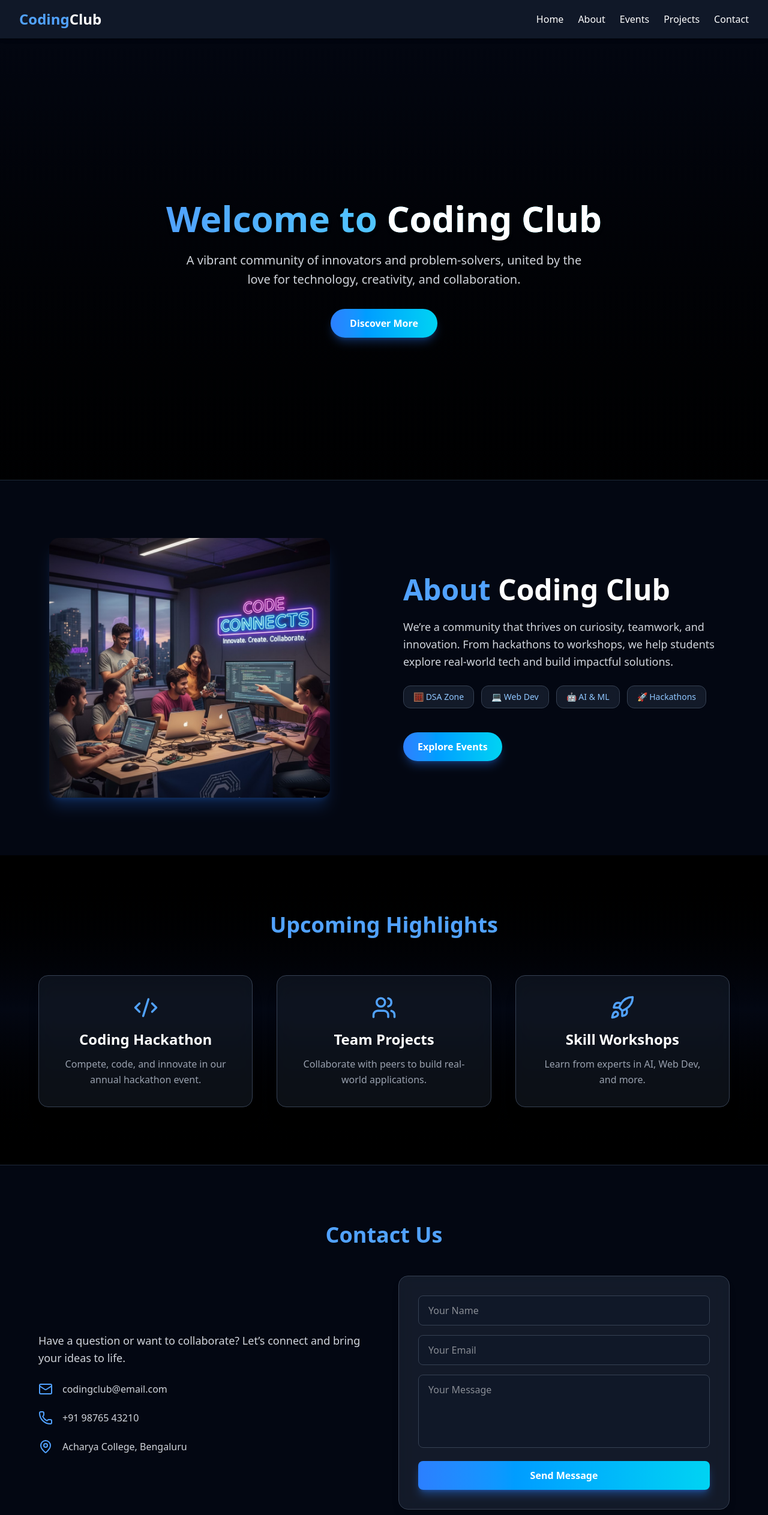
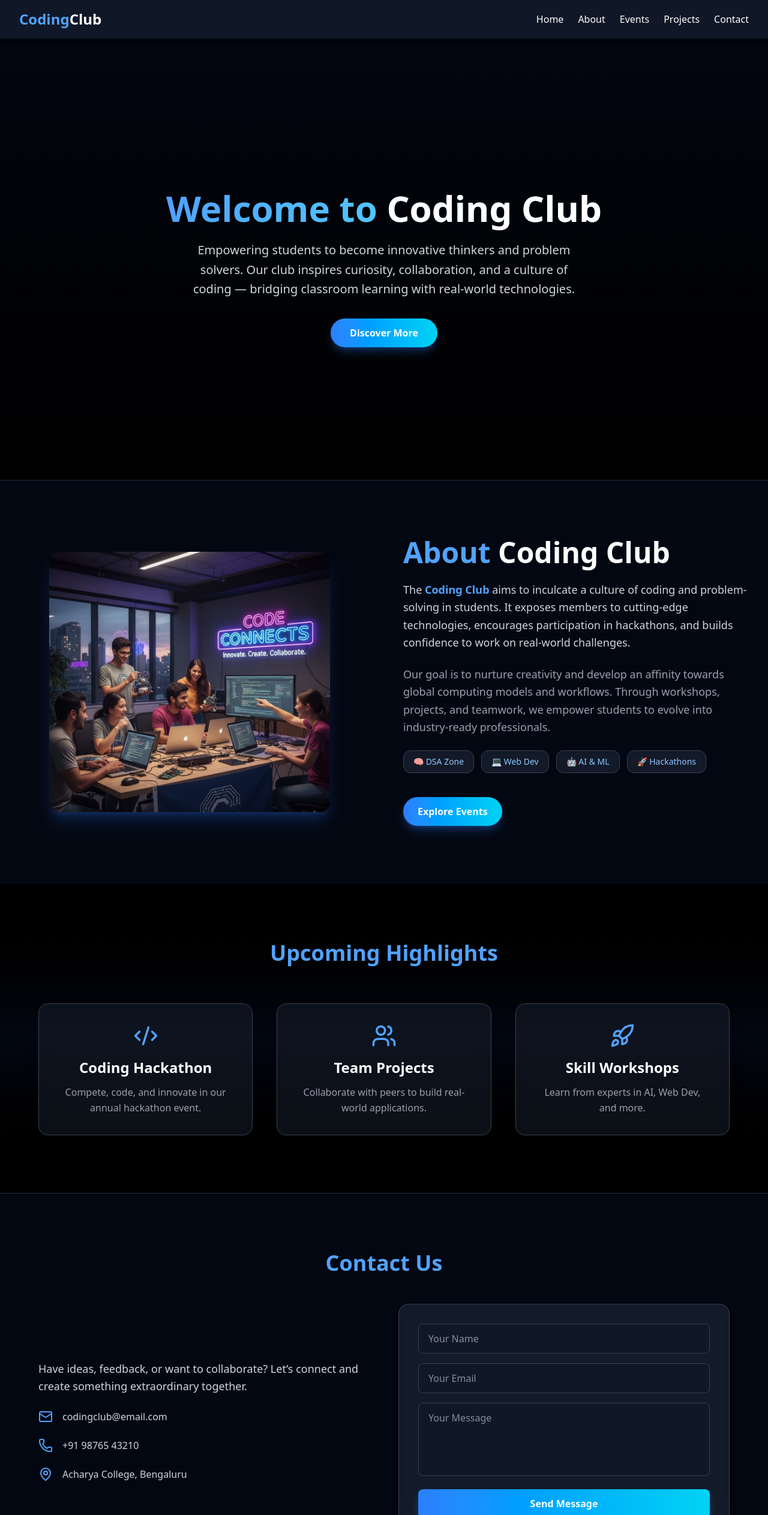
Before and after one commit to maheshkhatri2058/CodingClub, a React (Vite) app in the folder FrontEnd/: page / in a window 1280 px wide. Shown: the top 2526 px of the page at 60% size. Built offline with nearby package versions, Linux system fonts and the light colour scheme.

Commit message:
new files updated

```diff
--- a/FrontEnd/index.html
+++ b/FrontEnd/index.html
@@ -5,6 +5,8 @@
     <link rel="icon" type="image/svg+xml" href="/vite.svg" />
     <meta name="viewport" content="width=device-width, initial-scale=1.0" />
     <title>codingclub</title>
+    <script src="https://cdn.botpress.cloud/webchat/v3.3/inject.js" defer></script>
+    <script src="https://files.bpcontent.cloud/2025/11/05/16/20251105165934-PFLQV9JG.js" defer></script>
   </head>
   <body>
     <div id="root"></div>
--- a/FrontEnd/src/App.jsx
+++ b/FrontEnd/src/App.jsx
@@ -2,12 +2,14 @@ import React from 'react'
 import Navbar from './Components/Navbar'
 import Home from './Components/Home'
 import Footer from './Components/Footer'
+import Demo from './Components/Demo'
 
 const App = () => {
   return (
     <>
     <Navbar/>
     <Home/>
+    {/* <Demo/> */}
     <Footer/>
     </>
   )
--- /dev/null
+++ b/FrontEnd/src/Components/Demo.jsx
@@ -0,0 +1,9 @@
+import React from 'react'
+
+const Demo = () => {
+  return (
+    <div>Demo</div>
+  )
+}
+
+export default Demo
--- a/FrontEnd/src/Components/Home.jsx
+++ b/FrontEnd/src/Components/Home.jsx
@@ -29,8 +29,9 @@ const Home = () => {
                 animate={{ opacity: 1 }}
                 transition={{ delay: 0.5, duration: 1 }}
               >
-          A vibrant community of innovators and problem-solvers, united by the
-          love for technology, creativity, and collaboration.
+                Empowering students to become innovative thinkers and problem solvers.
+                Our club inspires curiosity, collaboration, and a culture of coding —
+                bridging classroom learning with real-world technologies.
               </motion.p>
 
               <motion.a
@@ -43,7 +44,6 @@ const Home = () => {
                 Discover More
               </motion.a>
 
-        {/* Background Glow */}
               <div className="absolute inset-0 -z-10 bg-[radial-gradient(circle_at_center,_rgba(37,99,235,0.15),_transparent_70%)]"></div>
             </section>
 
@@ -78,13 +78,21 @@ const Home = () => {
               About <span className="text-white">Coding Club</span>
             </h2>
            <p className="text-lg leading-relaxed mb-6 text-gray-300">
-              We’re a community that thrives on curiosity, teamwork, and
-              innovation. From hackathons to workshops, we help students explore
-              real-world tech and build impactful solutions.
+              The <span className="text-blue-400 font-semibold">Coding Club</span> aims to
+              inculcate a culture of coding and problem-solving in students. It
+              exposes members to cutting-edge technologies, encourages
+              participation in hackathons, and builds confidence to work on
+              real-world challenges.
+            </p>
+            <p className="text-lg leading-relaxed text-gray-400">
+              Our goal is to nurture creativity and develop an affinity towards
+              global computing models and workflows. Through workshops,
+              projects, and teamwork, we empower students to evolve into
+              industry-ready professionals.
             </p>
 
             <div className="flex flex-wrap justify-center md:justify-start gap-3 mt-6">
-              {[ "🧮 DSA Zone","💻 Web Dev", "🤖 AI & ML", "🚀 Hackathons"].map((tag) => (
+              {[ "🧠 DSA Zone","💻 Web Dev", "🤖 AI & ML", "🚀 Hackathons"].map((tag) => (
                 <div
                   key={tag}
                   className="bg-gray-800/60 backdrop-blur-sm border border-gray-700 rounded-xl px-4 py-2 text-sm text-blue-300 shadow-inner"
@@ -176,8 +184,8 @@ const Home = () => {
             transition={{ duration: 0.8 }}
           >
             <p className="text-lg leading-relaxed">
-              Have a question or want to collaborate?
-              Let’s connect and bring your ideas to life.
+              Have ideas, feedback, or want to collaborate?
+              Let’s connect and create something extraordinary together.
             </p>
             <div className="flex items-center space-x-4">
               <Mail className="text-blue-400" />
```
Also changed, not shown: FrontEnd/src/assets/logo.jpg (added). Lines whose indentation alone changed are shown as unchanged.
